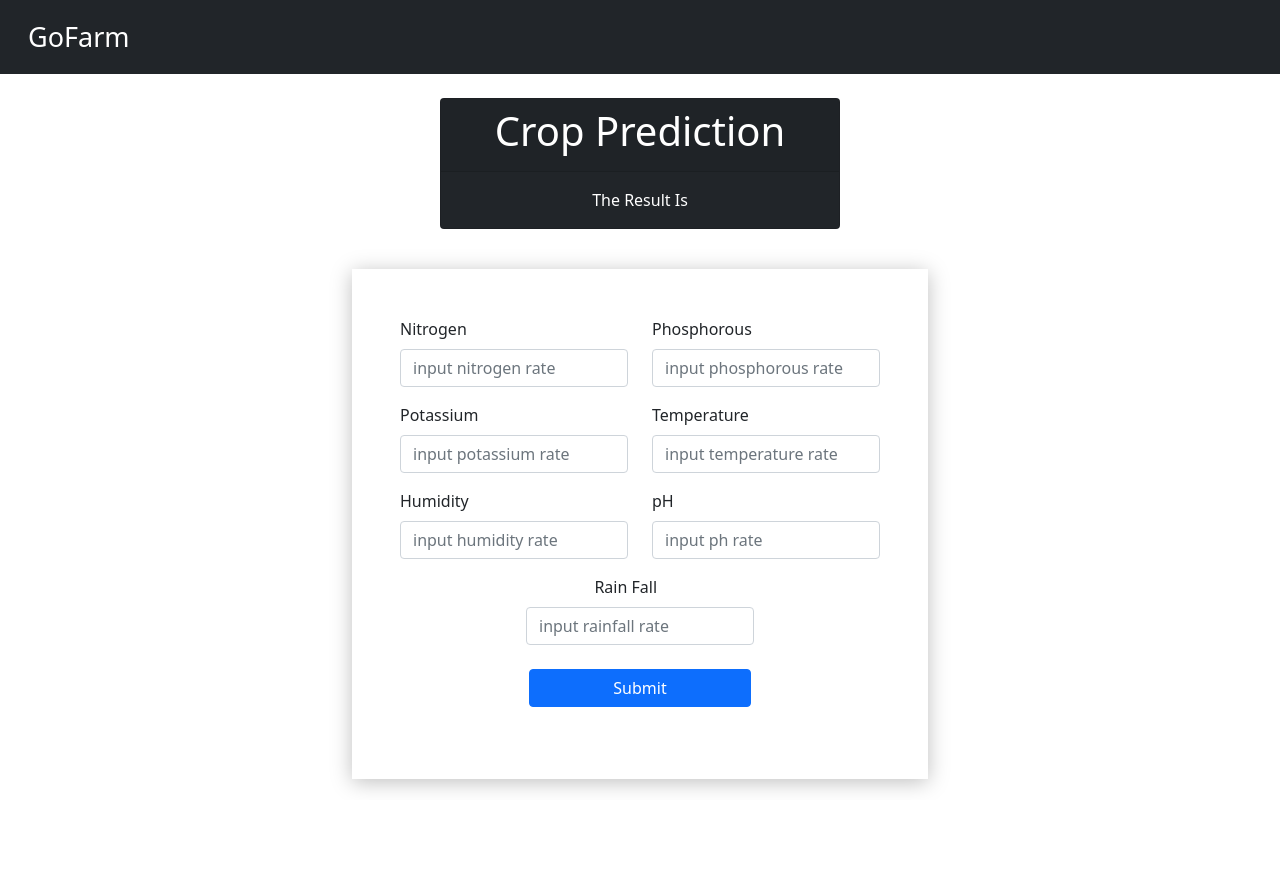
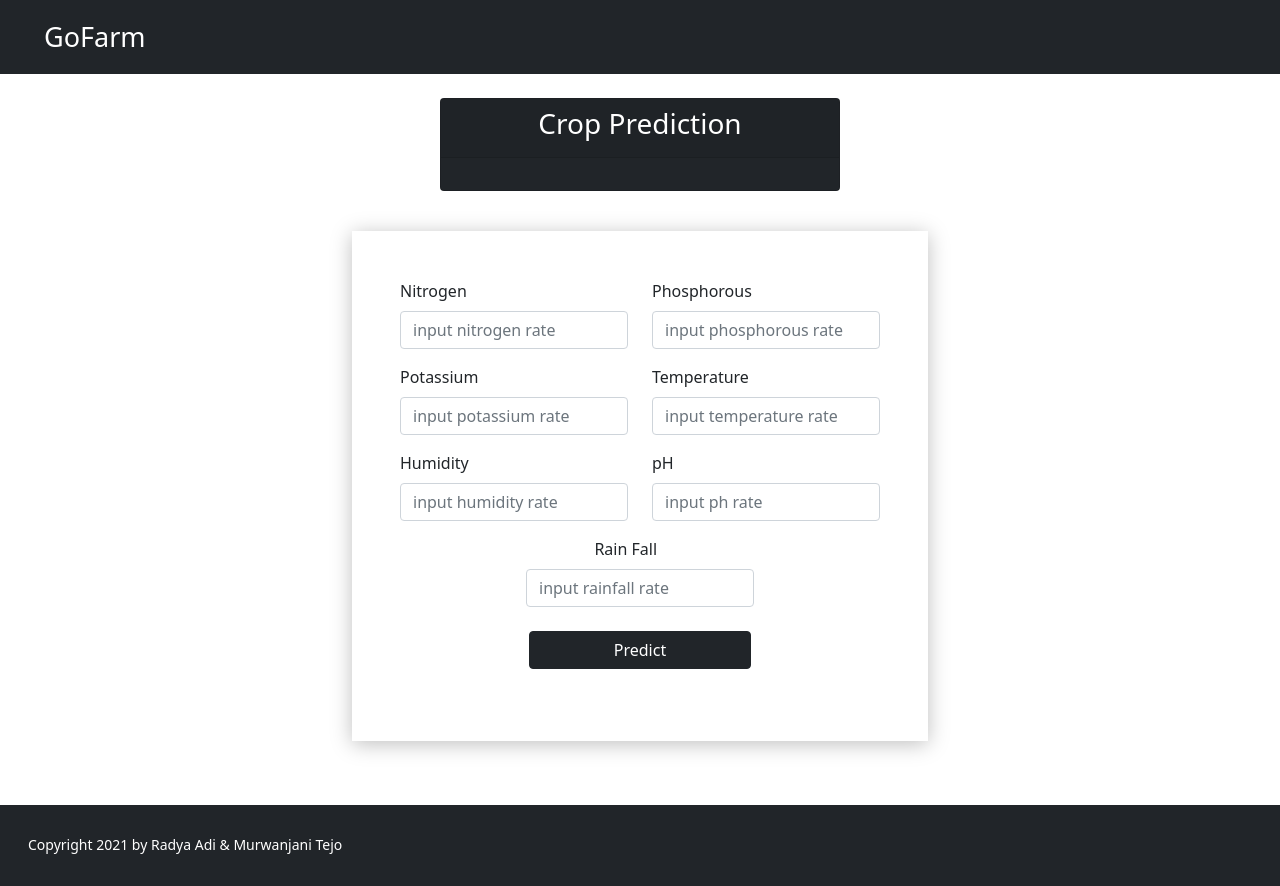
Before and after one commit to radyaadi/capstone-project, a Flask app: page / in a window 1280 px wide. Before the commit the page ends 791 px from the top, so only its background shows below. Run offline with Flask 2, Linux system fonts and the light colour scheme; parts of the project's set-up code (start-up, migrations or seed data) failed here and were passed over.

Commit message:
Update index.html
adding footer on html

```diff
--- a/templates/index.html
+++ b/templates/index.html
@@ -17,7 +17,7 @@
     <head>
         <nav class="navbar navbar-dark bg-dark p-3">
             <div class="container-fluid">
-                <span class="navbar-brand mb-0 h1" style="font-size: 27px">GoFarm</span>
+                <span class="navbar-brand mb-0 h1 ms-3" style="font-size: 27px">GoFarm</span>
             </div>
         </nav>
     </head>
@@ -27,64 +27,74 @@
             <center>
                 <div class="card text-white bg-dark mb-3" style="max-width: 25rem;">
                     <div class="card-header">
-                        <h1>Crop Prediction</h1>
+                        <h3>Crop Prediction</h3>
                     </div>
                     <div class="card-body">
-                        <p class="card-text">The Result Is</p>
                         {% if prediction_text %}
-                        <h5 class="card-title" style="color: bisque;">{{ prediction_text }}</h5>
+                        <h4 class="card-text">The Result Is</h4>
+                        <h3 class="card-text" style="color: bisque;">
+                            {{ prediction_text }}
+                        </h3>
                         {% endif %}
                     </div>
                 </div>
             </center>
         </section>
 
-        <section class="container-sm bg p-5" style="width: 45%; box-shadow: 0 3px 20px rgba(0, 0, 0, 0.253);">
+        <section class="container-sm bg p-5" style="width: 45%; margin-bottom: 5%; box-shadow: 0 3px 20px rgba(0, 0, 0, 0.253);">
             <form action="{{ url_for('predict')}}" method="post">
                 <div class="row mb-3">
                     <div class="col">
                         <label for="nitrogen" class="form-label">Nitrogen</label>
-                        <input type="text" class="form-control" id="nitrogen" placeholder="input nitrogen rate" name="N">
+                        <input type="text" class="form-control" id="nitrogen" placeholder="input nitrogen rate" name="N" required>
                     </div>
                     <div class="col">
                         <label for="phosphorous" class="form-label">Phosphorous</label>
-                        <input type="text" class="form-control" id="phosphorous" placeholder="input phosphorous rate" name="P">
+                        <input type="text" class="form-control" id="phosphorous" placeholder="input phosphorous rate" name="P" required>
                     </div>
                 </div>
                 <div class="row mb-3">
                     <div class="col">
                         <label for="potassium" class="form-label">Potassium</label>
-                        <input type="text" class="form-control" id="potassium" placeholder="input potassium rate" name="K">
+                        <input type="text" class="form-control" id="potassium" placeholder="input potassium rate" name="K" required>
                     </div>
                     <div class="col">
                         <label for="temperature" class="form-label">Temperature</label>
-                        <input type="text" class="form-control" id="temperature" placeholder="input temperature rate" name="temperature">
+                        <input type="text" class="form-control" id="temperature" placeholder="input temperature rate" name="temperature" required>
                     </div>
                 </div>
                 <div class="row mb-3">
                     <div class="col">
                         <label for="humidity" class="form-label">Humidity</label>
-                        <input type="text" class="form-control" id="humidity" placeholder="input humidity rate" name="humidity">
+                        <input type="text" class="form-control" id="humidity" placeholder="input humidity rate" name="humidity" required>
                     </div>
                     <div class="col">
                         <label for="ph" class="form-label">pH</label>
-                        <input type="text" class="form-control" id="ph" placeholder="input ph rate" name="ph">
+                        <input type="text" class="form-control" id="ph" placeholder="input ph rate" name="ph" required>
                     </div>
                 </div>
                 <div class="row mb-3">
                     <div class="col-6" style="margin-left: 25%;">
                         <label for="rainfall" class="form-label" style="margin-left: 30%;">Rain Fall</label>
-                        <input type="text" class="form-control" id="rainfall" placeholder="input rainfall rate" name="rainfall">
+                        <input type="text" class="form-control" id="rainfall" placeholder="input rainfall rate" name="rainfall" required>
                     </div>
                 </div>
                 <div class="row mb-3 py-2">
-                    <button type="submit" class="btn btn-primary text" style="width: 44%; margin-left: 28%;">Submit</button>
+                    <button type="submit" class="btn btn-dark text" style="width: 44%; margin-left: 28%;">Predict</button>
                 </div>
             </form>
         </section>
     </main>
 
-    <script src="https://cdn.jsdelivr.net/npm/bootstrap@5.1.3/dist/js/bootstrap.bundle.min.js" integrity="sha384-ka7Sk0Gln4gmtz2MlQnikT1wXgYsOg+OMhuP+IlRH9sENBO0LRn5q+8nbTov4+1p" crossorigin="anonymous"></script>
+    <footer>
+        <nav class="navbar navbar-dark bg-dark p-3">
+            <div class="container-fluid">
+                <span class="navbar-brand mb-0 h1 py-3" style="font-size: 14px">Copyright 2021 by Radya Adi & Murwanjani Tejo</span>
+            </div>
+        </nav>
+    </footer>
+
+    <script src="https://cdn.jsdelivr.net/npm/bootstrap@5.1.3/dist/js/bootstrap.bundle.min.js " integrity="sha384-ka7Sk0Gln4gmtz2MlQnikT1wXgYsOg+OMhuP+IlRH9sENBO0LRn5q+8nbTov4+1p " crossorigin="anonymous "></script>
 </body>
 
 </html>
```
